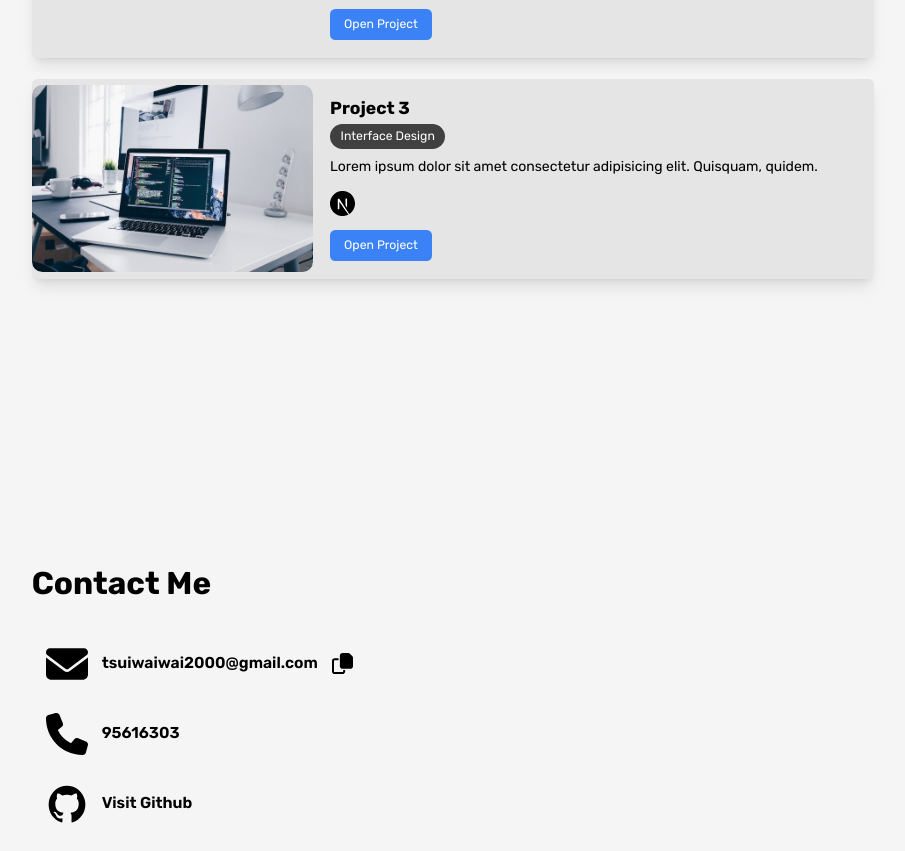
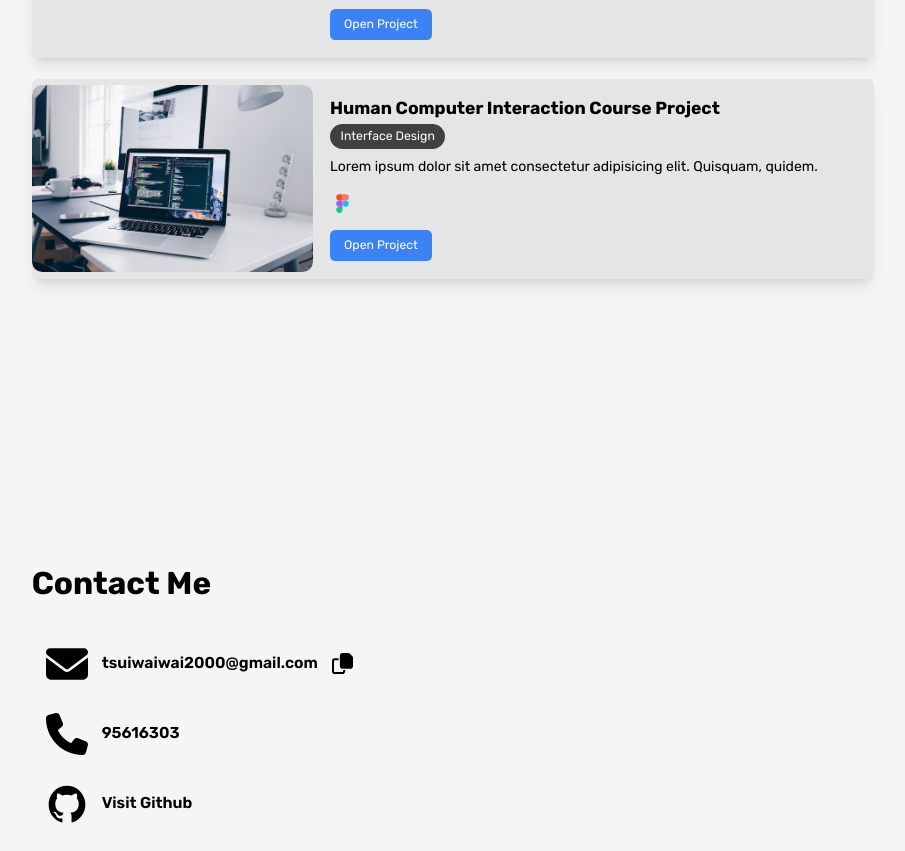
Before and after one commit to avgrpg/personal-profile-website, a Next.js app: page / in a window 1280 px wide. Shown: the part 2504-3355 px from the top of the page, without its empty margins (187-1092 px from the left). Built offline with nearby package versions, Linux system fonts and the light colour scheme.

Commit message:
disable text select + project 3

```diff
--- a/app/(shared)/Project.tsx
+++ b/app/(shared)/Project.tsx
@@ -4,7 +4,19 @@ import Layout from "../(home)/Layout";
 import Image from "next/image";
 import { AnimatePresence, motion } from "framer-motion";
 import projectImage from "public/projects/christopher-gower-m_HRfLhgABo-unsplash.jpg";
-import { ExpressJSIcon, MaterialUiIcon, MongoIcon, NextJSIcon, NodeJSIcon, ReactIcon, ReduxIcon, TailwindIcon, TypescriptIcon, VSCodeIcon } from "./Icon";
+import {
+  ExpressJSIcon,
+  FigmaIcon,
+  MaterialUiIcon,
+  MongoIcon,
+  NextJSIcon,
+  NodeJSIcon,
+  ReactIcon,
+  ReduxIcon,
+  TailwindIcon,
+  TypescriptIcon,
+  VSCodeIcon,
+} from "./Icon";
 import { SelectedPage } from "./types";
 import TechStack from "./TechStack";
 
@@ -49,7 +61,7 @@ const cards = [
         link: "https://tailwindcss.com/",
       },
     ],
-    type: "Frontend Development"
+    type: "Frontend Development",
   },
   {
     id: 2,
@@ -64,12 +76,12 @@ const cards = [
       {
         name: "VSCode",
         icon: <VSCodeIcon width={iconSize} height={iconSize} />,
-        link: "https://code.visualstudio.com/"
+        link: "https://code.visualstudio.com/",
       },
       {
         name: "NodeJS",
         icon: <NodeJSIcon fill="#4f983f" width={iconSize} height={iconSize} />,
-        link: "https://nodejs.org/"
+        link: "https://nodejs.org/",
       },
       {
         name: "Typesrcipt",
@@ -89,44 +101,46 @@ const cards = [
       },
       {
         name: "MaterialUI",
-        icon: <MaterialUiIcon fill="#3178c6" width={iconSize} height={iconSize} />,
+        icon: (
+          <MaterialUiIcon fill="#3178c6" width={iconSize} height={iconSize} />
+        ),
         link: "https://material-ui.com/",
       },
       {
         name: "Redux",
         icon: <ReduxIcon fill="#3178c6" width={iconSize} height={iconSize} />,
-        link: "https://redux.js.org/"
+        link: "https://redux.js.org/",
       },
       {
         name: "ExpressJS",
         icon: <ExpressJSIcon width={iconSize} height={iconSize} />,
-        link: "https://expressjs.com/"
+        link: "https://expressjs.com/",
       },
       {
         name: "MongoDB",
         icon: <MongoIcon width={iconSize} height={iconSize} />,
         link: "https://www.mongodb.com/",
-      }
+      },
     ],
-    type: "Full Stack Development"
+    type: "Full Stack Development",
   },
   {
     id: 3,
-    name: "Project 3",
+    name: "Human Computer Interaction Course Project",
     description:
       "Lorem ipsum dolor sit amet consectetur adipisicing elit. Quisquam, quidem.",
     furtherDescription:
       "Lorem ipsum dolor sit amet consectetur adipisicing elit. Quisquam, quidem.",
-    link: "https://google.com",
+    link: "https://www.figma.com/proto/76mw9JRzJeRctAhRR5IiM5/Oi6Maai6Hap6?type=design&node-id=29-445&scaling=scale-down&page-id=0%3A1&starting-point-node-id=29%3A445",
     image: projectImage,
     techStack: [
       {
-        name: "NextJS",
-        icon: <NextJSIcon width={iconSize} height={iconSize} />,
-        link: "https://nextjs.org/",
+        name: "Figma",
+        icon: <FigmaIcon width={iconSize} height={iconSize} />,
+        link: "https://figma.com/",
       },
     ],
-    type: "Interface Design"
+    type: "Interface Design",
   },
 ];
 
@@ -154,17 +168,13 @@ const Projects = ({ setSelectedPage }: Props) => {
       id="projects"
     >
       <Layout className="mx-auto md:px-12 lg:w-5/6 2xl:w-3/4">
-        <motion.h1
-          className="my-12 text-4xl font-bold"
-          >
-          Projects
-        </motion.h1>
+        <motion.h1 className="my-12 text-4xl font-bold">Projects</motion.h1>
         <motion.div
           className="self-center"
           initial="hidden"
           whileInView="visible"
           onViewportEnter={() => setSelectedPage(SelectedPage.Projects)}
-          viewport={{ once: true}}
+          viewport={{ once: true }}
           variants={cardVariant}
         >
           {cards.map((card, index) => {
@@ -195,7 +205,7 @@ const Projects = ({ setSelectedPage }: Props) => {
 
                   <div className="flex basis-2/3 flex-col p-5">
                     <h2 className="text-xl font-bold">{card.name}</h2>
-                    <h3 className="bg-neutral-700 text-white text-sm my-1 font-normal dark:bg-neutral-200 dark:text-dark py-1 px-3 rounded-full self-start">
+                    <h3 className="my-1 self-start rounded-full bg-neutral-700 px-3 py-1 text-sm font-normal text-white dark:bg-neutral-200 dark:text-dark">
                       {card.type}
                     </h3>
                     <p className="mt-1 text-base">{card.description}</p>
--- a/app/globals.css
+++ b/app/globals.css
@@ -9,4 +9,5 @@ body,
   height: 100%;
   width: 100%;
   @apply text-sm;
+  user-select: none;
 }
```
